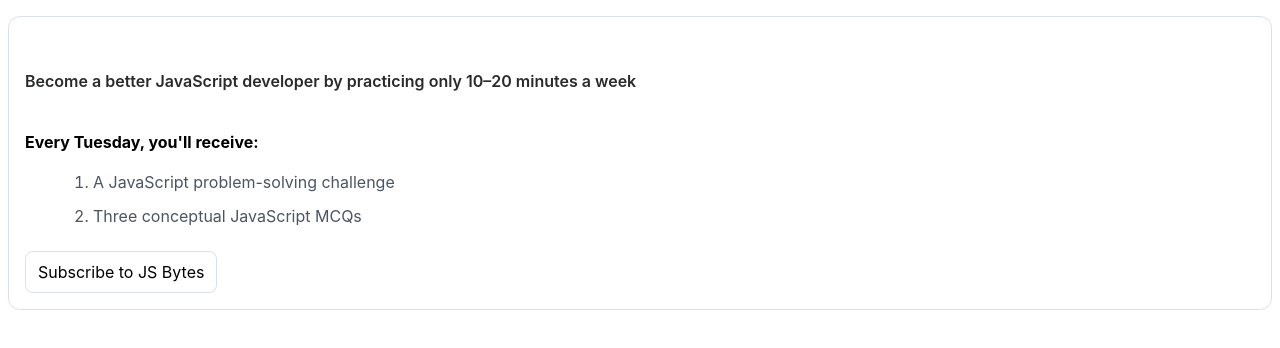
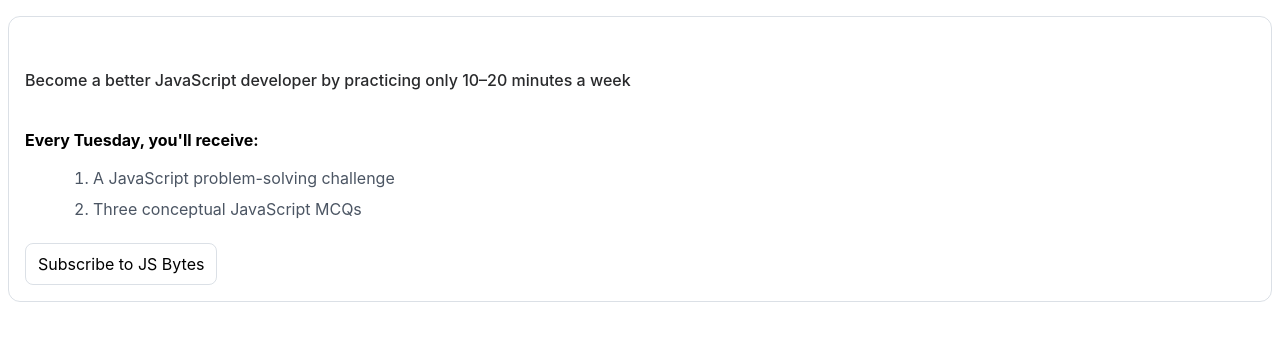
Before and after one commit to AbdulBasit313/js-bytes-newsletter-ad, a website built with Vite: page index.html in a window 1280 px wide. Built offline with nearby package versions, Linux system fonts and the light colour scheme.

Commit message:
some changes

```diff
--- a/index.html
+++ b/index.html
@@ -15,8 +15,8 @@
       .ad-container h6 {
         color: #292a2c !important;
         font-size: 16px !important;
-        font-weight: 600 !important;
-        line-height: 1.4 !important;
+        font-weight: 500 !important;
+        line-height: 1.3 !important;
       }
 
       .ad-container a {
@@ -25,6 +25,7 @@
 
       .ad-container p {
         font-weight: bold !important;
+        margin-top: 15px !important;
       }
 
       .ad-container ul {
@@ -38,6 +39,7 @@
       .ad-container ul li {
         list-style-type: decimal !important;
         margin-top: 10px;
+        line-height: 1.3 !important;
       }
 
       .ad-container-btn {
```
